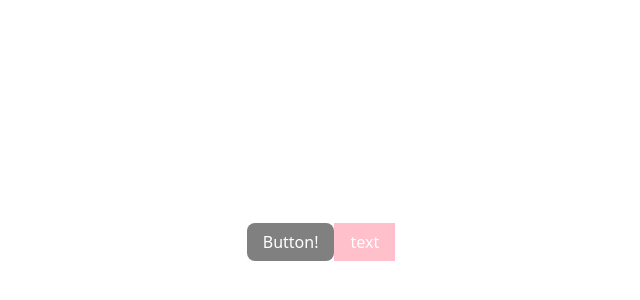
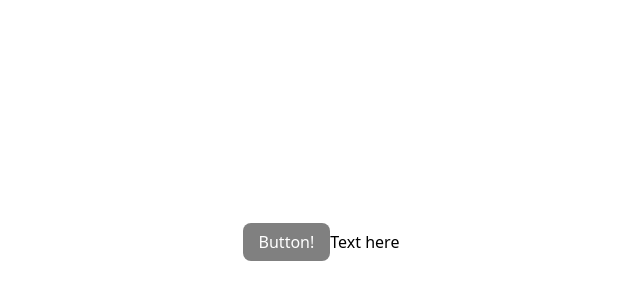
Before and after one commit to avcxmgs/component_library, a React (Vite) app in the folder component_library/: page / in a window 1280 px wide. Shown: the part 158-458 px from the top of the page, without its empty margins (319-959 px from the left). Built offline with nearby package versions, Linux system fonts and the light colour scheme.

Commit message:
added label, including tests and stories

```diff
--- a/component_library/src/App.tsx
+++ b/component_library/src/App.tsx
@@ -9,7 +9,7 @@ function App() {
   return (
     <>
       <Button disabled={true}>Button!</Button>
-      <Label htmlFor="text">Text here</Label>
+      <Label disabled={false}>Text here</Label>
     </>
   )
 }
--- a/component_library/src/components/Button/Button.tests.tsx
+++ b/component_library/src/components/Button/Button.tests.tsx
@@ -11,7 +11,6 @@ describe('Button', () => {
 
   test('background color changes when disabled', () => {
     render(<Button disabled={true}>Disabled Button</Button>);
-    expect(screen.getByText('Disabled Button')).toBeDisabled();
     expect(screen.getByText('Disabled Button')).toHaveStyle('background-color: gray; cursor: not-allowed');
   });
 });
--- a/component_library/src/components/Label/Label.tsx
+++ b/component_library/src/components/Label/Label.tsx
@@ -2,15 +2,14 @@ import React from 'react';
 import styled from 'styled-components';
 import { LabelProps } from './Label.types';
 
-const StyledLabel = styled.label<{}>`
-  background-color: pink;
-  color: white;
+const StyledLabel = styled.label<LabelProps>`
+  color: ${({ disabled }) => (disabled ? 'gray' : 'black')};
   font-size: 16px;
-  padding: 8px 16px;
+  cursor: ${({ disabled }) => (disabled ? 'not-allowed' : 'default')};
 `;
 
-const Label = (props: LabelProps) => {
-    return <StyledLabel>{props.htmlFor}</StyledLabel>;
+const Label: React.FC<LabelProps> = ({children, htmlFor, disabled}) => {
+  return <StyledLabel htmlFor={htmlFor} disabled={disabled}>{children}</StyledLabel>;
 };
 
 export default Label;
--- a/component_library/src/components/Label/Label.types.tsx
+++ b/component_library/src/components/Label/Label.types.tsx
@@ -1,3 +1,5 @@
 export interface LabelProps extends React.LabelHTMLAttributes<HTMLLabelElement> {
-    htmlFor: string;
+  children: React.ReactNode;
+  htmlFor?: string;
+  disabled?: boolean;
   }
```
Also changed, not shown: component_library/src/components/Label/Label.tests.tsx (+16 -0 lines), 2 other files (tests, documents, lock files or other folders).
